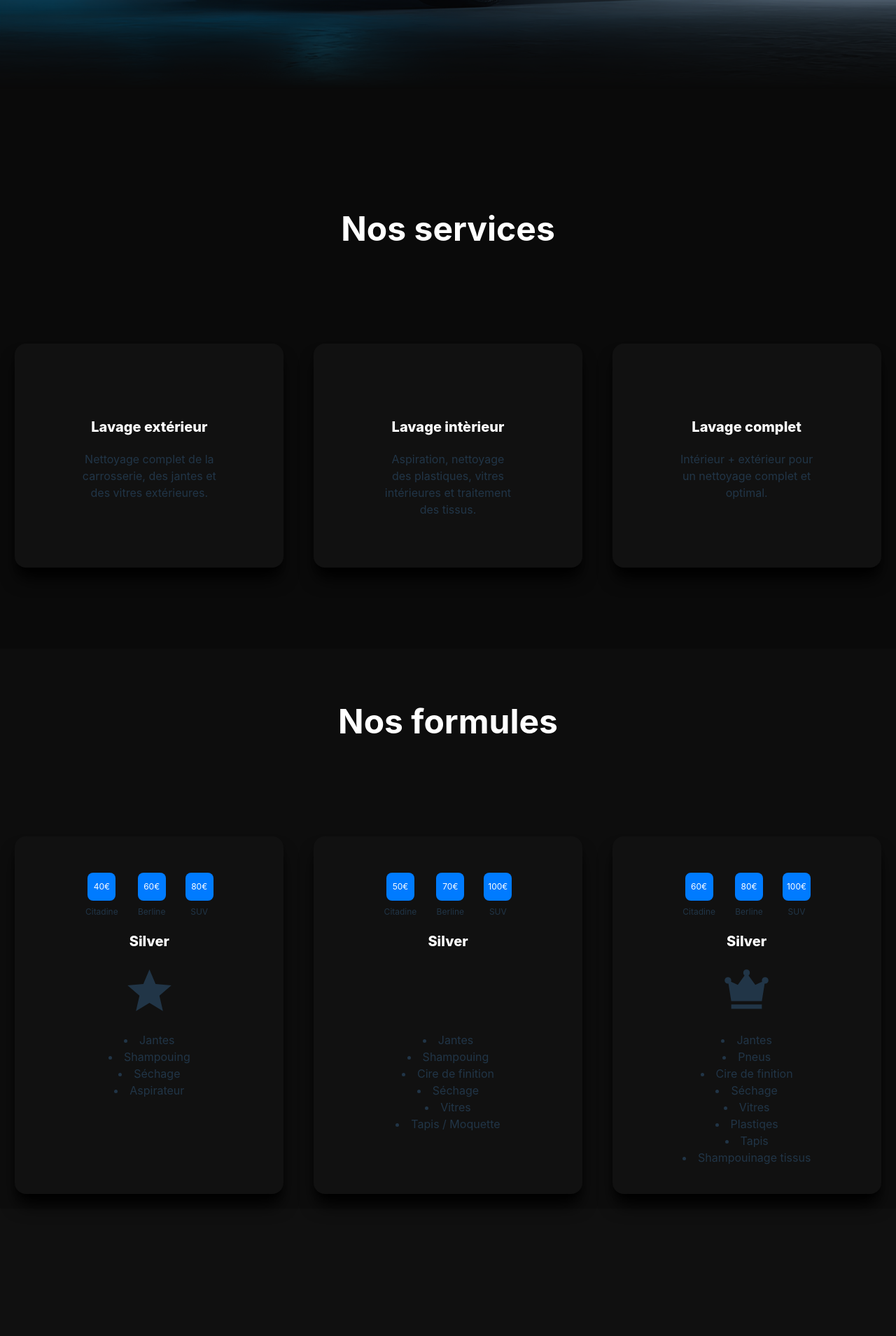
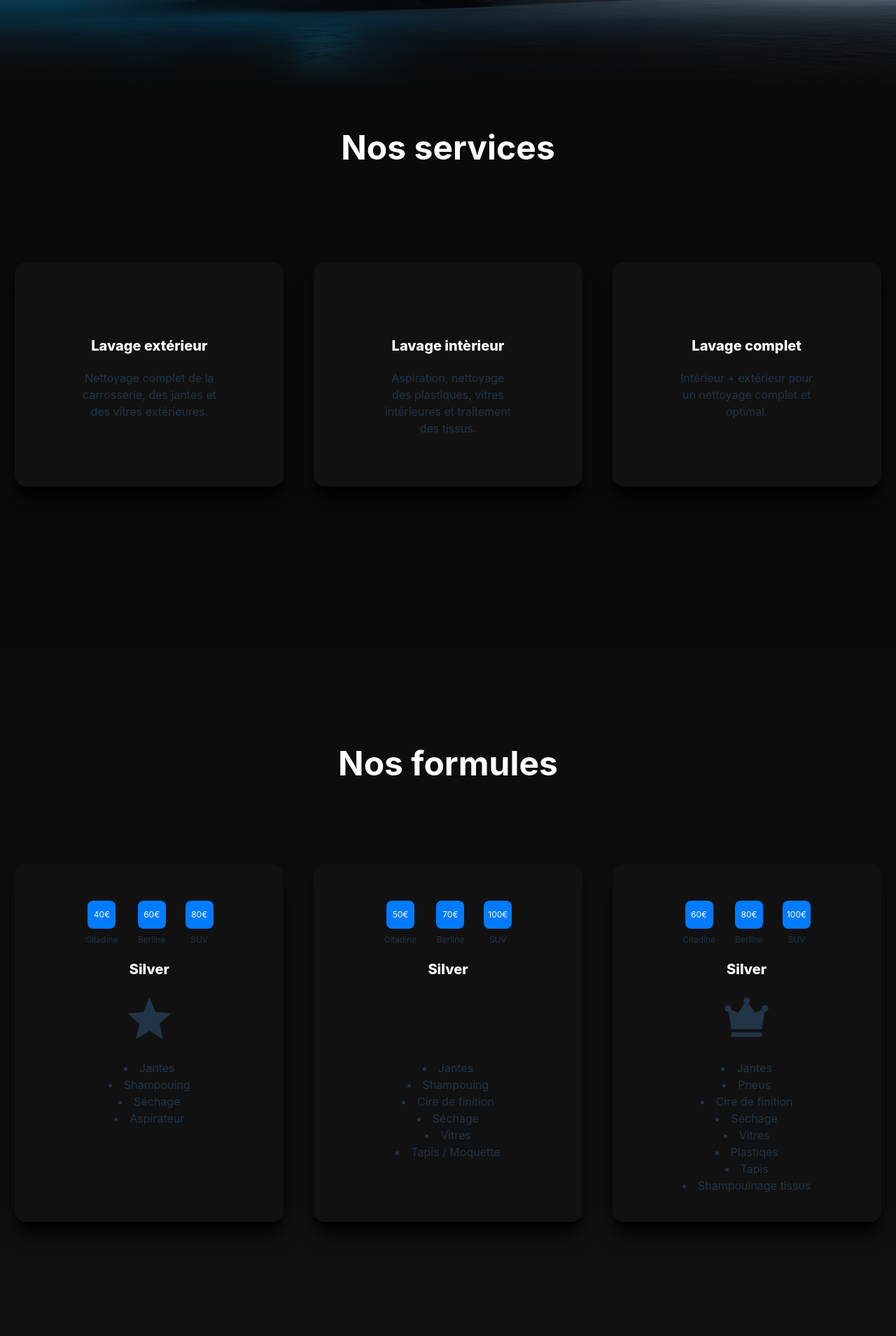
Before and after one commit to Mehdji/carwash-booking, a React (Vite) app in the folder apps/web/: page / in a window 1280 px wide. Shown: the part 606-2515 px from the top of the page at 70% size. Built offline with nearby package versions, Linux system fonts and the light colour scheme; some icons are missing.

Commit message:
feat: add CTA component, update App structure, and refine styles across components

```diff
--- a/apps/web/src/App.tsx
+++ b/apps/web/src/App.tsx
@@ -5,6 +5,7 @@ import Services from "./components/services/services";
 import Formules from "./components/formules/formules";
 import Pourquoi from "./components/pourquoi/pourquoi";
 import Footer from "./components/footer/footer";
+import Cta from "./components/cta/cta";
 
 
 
@@ -18,7 +19,10 @@ export default function App() {
       <Services/>
       <Formules/>
       <Pourquoi/>
+      <Cta/>
       <Footer/>
+
+
 
     </div>
   );
--- /dev/null
+++ b/apps/web/src/components/cta/cta.tsx
@@ -0,0 +1,19 @@
+const cta = ()=>{
+    return(
+        <div>
+            <div className="container_cta flex flex-col items-center bg-linear-to-b from-[#0E0E0E] to-[#0E0E0E]/85  justify-center gap-20 w-full h-screen text-center ">
+      <h1 id="hero" className="text-5xl font-bold font-display  text-white text-center">
+         Prêt à redonner éclat à votre véhicule ?
+      </h1>
+      <h2 className="text-2xl mt-5  font-display text-stone-400 text-center">
+         Réservez votre lavage en quelques clics, nous nous occupons du reste.
+      </h2>
+      <button className="mt-10 cursor-pointer bg-blue-text hover:bg-blue-700 text-white shadow-[0_0_70px_rgba(0,159,227)] hover:shadow-[0_0_40px_rgba(0,159,227)] font-display text-1xl py-2 px-4 rounded transition-all  hover:scale-125 ">
+          Prendre un rendez-vous
+      </button>
+    </div>
+        </div>
+    );
+}
+
+export default cta;
--- a/apps/web/src/components/formules/formules.tsx
+++ b/apps/web/src/components/formules/formules.tsx
@@ -11,10 +11,10 @@ const silver_platinium: string[] = ["Jantes","Pneus","Cire de finition","Séchag
 
 const formules = ()=>{
     return(
-        <div className="bg-antracite  h-screen   ">
-            <div className="container_services flex flex-col items-center h-full justify-center gap-20">
-                <h1 id="formules" className="text-white text-5xl font-bold text-center py-5 my-10 ">Nos formules</h1>
-                <div className="cards_container flex flex-row w-7xl text-center mx-auto">
+        <div className="bg-antracite  h-screen pt-10  ">
+            <div className="container_services pt-15 flex flex-col items-center h-full justify-items-start gap-20">
+                <h1 id="formules" className="text-white text-5xl font-bold text-center py-0 my-10 ">Nos formules</h1>
+                <div className="cards_container m flex flex-row w-7xl text-center mx-auto">
                     <Card
                         price_1={<Price text="40€"/>}
                         type_vehicle_1={<TypeVehicle text="Citadine"/> }
--- a/apps/web/src/components/navbar/navbar.tsx
+++ b/apps/web/src/components/navbar/navbar.tsx
@@ -21,7 +21,7 @@ const Navbar = ()=>{
             <div className="relative px-5 h-20 flex flex-row justify-items-start gap-12
   after:pointer-events-none after:absolute after:inset-x-0 after:bottom-0 after:h-px after:bg-white/10">
                 <div className="navbar-left">
-                    <a href="#hero" className="logo scroll-smooth">
+                    <a href="/" className="logo">
                         <img className="h-20 w-auto object-contain" src={logo} alt="logo" />
                     </a>
                 </div>
--- a/apps/web/src/components/pourquoi/pourquoi.tsx
+++ b/apps/web/src/components/pourquoi/pourquoi.tsx
@@ -3,8 +3,8 @@ import Card, { Description, Icon_card, Title } from "../card/card";
 
 const Pourquoi = ()=>{
     return(
-        <div className="bg-pourquoi h-screen  ">
-            <div className="container_services flex flex-col items-center h-full justify-center gap-20">
+        <div className="bg-pourquoi h-screen pt-20 ">
+            <div className="container_services flex pt-10 flex-col items-center h-full justify-items-start gap-20">
                 <h1 id="pourquoi" className="text-white text-5xl font-bold text-center py-5 my-10 ">Pourquoi nous choisir?</h1>
                 <div className="cards_container flex flex-row w-7xl text-center mx-auto">
                    <Card
--- a/apps/web/src/components/services/services.tsx
+++ b/apps/web/src/components/services/services.tsx
@@ -2,8 +2,8 @@ import Card, { Description, Icon_card, Title } from "../card/card";
 
 const services = ()=>{
     return(
-        <div className="bg-black-service   h-screen   "  >
-            <div className="container_services flex flex-col items-center h-full justify-center gap-20">
+        <div className="bg-black-service   h-lvh   "  >
+            <div className="container_services flex flex-col items-center h-full justify-items-start gap-20">
                 <h1 id="services" className="text-white text-5xl font-bold text-center py-5 my-10  ">Nos services</h1>
                 <div className="cards_container flex flex-row w-7xl text-center mx-auto  ">
                     <Card
--- a/apps/web/src/index.css
+++ b/apps/web/src/index.css
@@ -36,7 +36,7 @@
   line-height: 1.5;
   font-weight: 400;
   scroll-behavior: smooth;
-  scroll-padding-top: 260px;
+  scroll-padding-top: 210px;
 
   color-scheme: light dark;
   color: rgba(255, 255, 255, 0.87);
```
Also changed, not shown: apps/web/src/components/avisclients/avisclients.tsx (added).
